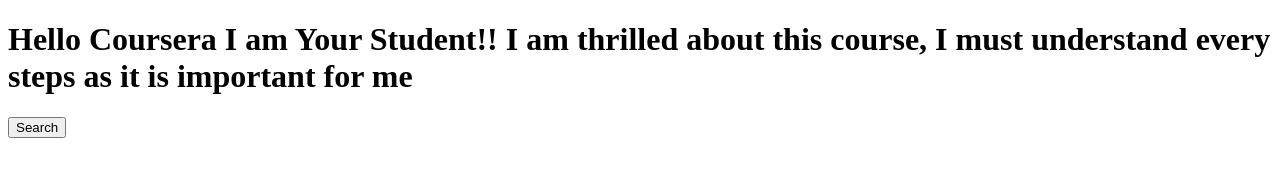
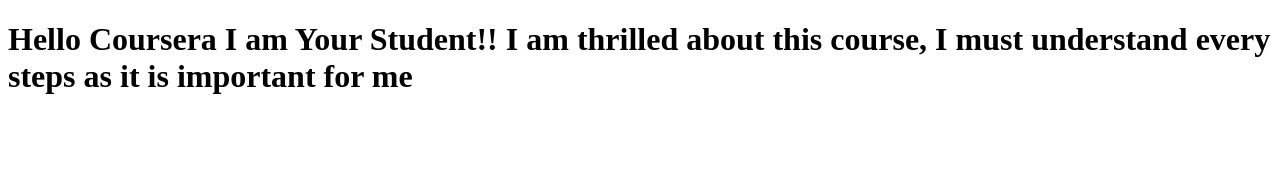
Before and after one commit to tamiruhunde/Coursera-Angular-Test, a plain HTML site: page index.html in a window 1280 px wide. Drawn offline with Linux system fonts and the light colour scheme.

Commit message:
First Web file

```diff
--- a/index.html
+++ b/index.html
@@ -7,6 +7,5 @@
 </head>
 <body>
     <h1>Hello Coursera I am Your Student!! I am thrilled about this course, I must understand every steps as it is important for me</h1>
-    <button class="btn">Search</button>
 </body>
 </html>
```
